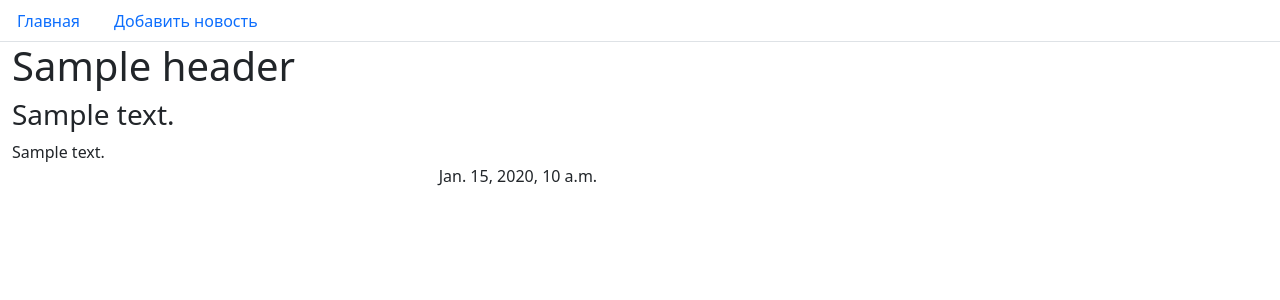
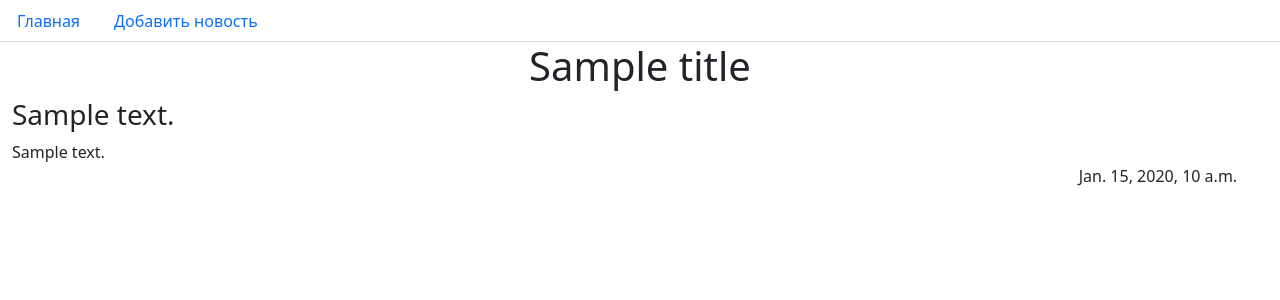
Before and after one commit to WorkIsGold/Server, a Django app: template news_portal/news_app/templates/news_detail.html in a window 1280 px wide. Shown: the top 300 px of the page. Run offline with Django 5.2, Linux system fonts and the light colour scheme; the template is opened without the code that fills it: most values are stand-ins (such as "Sample title", 1, 10 or a date in 2020); some libraries are stand-ins or nearby versions.

Commit message:
some fixes

```diff
--- a/news_portal/news_app/data/news.json
+++ b/news_portal/news_app/data/news.json
@@ -1 +1 @@
-{"news": [{"id": 0, "title": "\u041d\u043e\u0432\u043e\u0441\u0442\u044c 1", "summary": "\u041e\u043f\u0438\u0441\u0430\u043d\u0438\u04351", "content": "\u0432\u0444\u0442\u0448\u0437\u0442\u044c\u0444\u043a\u0437\u0438\u044c\u0432\u0434\u043b\u044c\r\n\u0438\u0438\u0438\u044b\u0430\u0431\u0436\u0434\u0438\r\n\r\n\r\n\r\n\u0435\u0438\u043a\u0434\u044c\u0438\u0436\u044d", "date": "2026-03-21"}, {"id": 1, "title": "\u041d\u043e\u0432\u043e\u0441\u0442\u044c 2", "summary": "\u041e\u043f\u0438\u0441\u0430\u043d\u0438\u04352", "content": "\u043c\u0442\u0444\u0448\u0449\u0442\u043c\u0430\u0444\r\n\r\n\r\n\u0444\u043c\u043a\u0442\u043c\u0444\r\n\u0438\u0430\u0432\u0438\u0432\u0442\r\n\r\n\r\n\u0438\u0444\u043a\u0443\u0438", "date": "2026-04-21"}]}
+{"news": [{"id": 0, "title": "\u041d\u043e\u0432\u043e\u0441\u0442\u044c 1", "summary": "\u041e\u043f\u0438\u0441\u0430\u043d\u0438\u04351", "content": "\u0432\u0444\u0442\u0448\u0437\u0442\u044c\u0444\u043a\u0437\u0438\u044c\u0432\u0434\u043b\u044c\r\n\u0438\u0438\u0438\u044b\u0430\u0431\u0436\u0434\u0438\r\n\r\n\r\n\r\n\u0435\u0438\u043a\u0434\u044c\u0438\u0436\u044d", "date": "2026-03-21"}, {"id": 1, "title": "\u041d\u043e\u0432\u043e\u0441\u0442\u044c 2", "summary": "\u041e\u043f\u0438\u0441\u0430\u043d\u0438\u04352", "content": "\u043c\u0442\u0444\u0448\u0449\u0442\u043c\u0430\u0444\r\n\r\n\r\n\u0444\u043c\u043a\u0442\u043c\u0444\r\n\u0438\u0430\u0432\u0438\u0432\u0442\r\n\r\n\r\n\u0438\u0444\u043a\u0443\u0438", "date": "2026-04-21"}, {"id": 2, "title": "sdf", "summary": "sdf", "content": "bbbsn\r\n\r\nsns", "date": "2026-05-02"}]}
--- a/news_portal/news_app/templates/news_detail.html
+++ b/news_portal/news_app/templates/news_detail.html
@@ -4,7 +4,7 @@
 {% block content %}
     <div class="row">
         <div class="col-md-12">
-            <h1> {{ header }} </h1>
+            <h1 align="Center"> {{ title }} </h1>
         </div>
         <div class="col-md-12">
             <h3> {{ summary }} </h3>
@@ -15,6 +15,8 @@
         <div class="col-md-2 ms-auto">
             {{ date }}
         </div>
+    </div>
+    <div class="row">
         <div class="col-md-2 ms-auto">
             <a class="btn-primary" href="../"></a>
         </div>
--- a/news_portal/news_app/views.py
+++ b/news_portal/news_app/views.py
@@ -13,7 +13,7 @@ def home_view(request):
 
 def news_detail_view(request, news_id=1):
     news = load_news(news_id)
-    data = {'title': news['title'], 'summary': news['summary'], 'content': news['content']}
+    data = {'title': news['title'], 'summary': news['summary'], 'content': news['content'], 'date': news['date']}
     return render(request, 'news_detail.html', context=data)
 
 
```
Also changed, not shown: news_portal/news_app/templates/home.html (+11 -3 lines).
